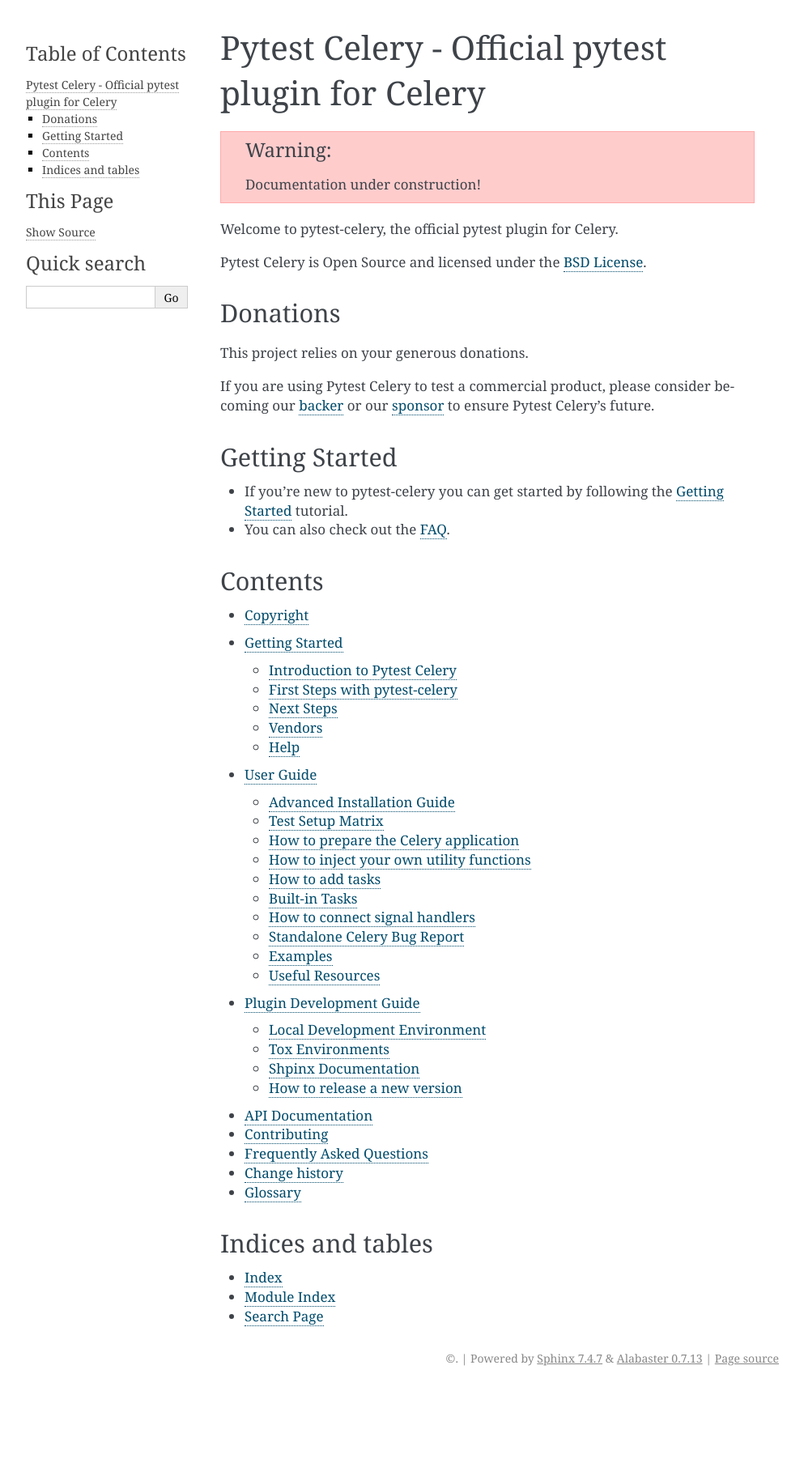
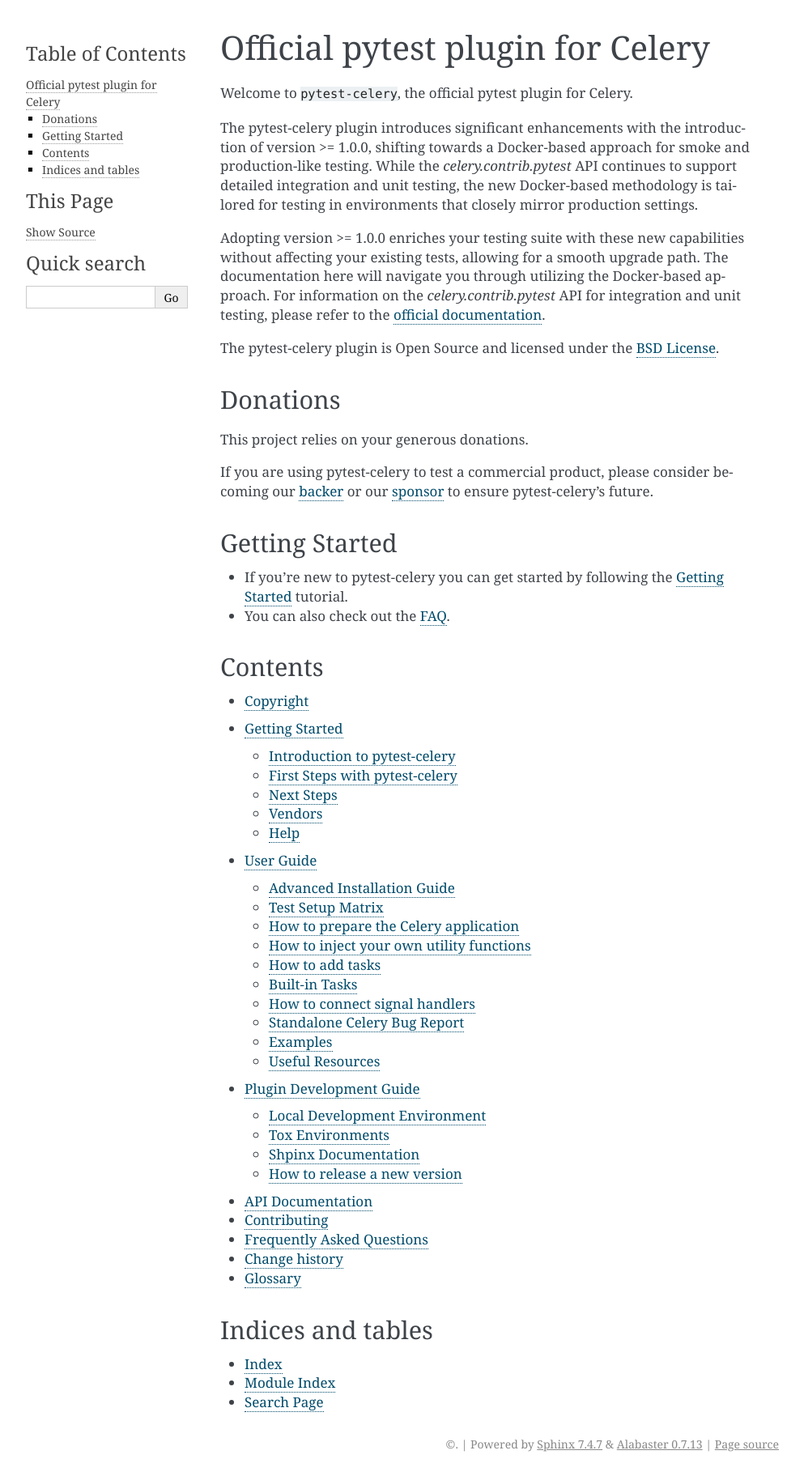
Before and after one commit to celery/pytest-celery, a Sphinx documentation site: the page built from docs/index.rst, in a window 1280 px wide. Shown: the whole page at 81% size, without its empty margins (148-1141 px from the left). Built offline with Sphinx 7.4.7, drawn with Linux system fonts in a browser that asks for light colours; cross-references to code outside the pages are shown as plain code; before the commit the page ends 1717 px from its top, so only the background shows below that.

Commit message:
Doc: Removed "Documentation under construction!" (#280)
* Doc: Removed "Documentation under construction!"

* Doc: Renamed "Pytest Celery" to "pytest-celery" all over

```diff
--- a/CONTRIBUTING.rst
+++ b/CONTRIBUTING.rst
@@ -41,7 +41,7 @@
 Your work will be used by other people, and you in turn will depend on the
 work of others. Any decision you take will affect users and colleagues, and
 we expect you to take those consequences into account when making decisions.
-Even if it's not obvious at the time, our contributions to Pytest Celery will
+Even if it's not obvious at the time, our contributions to pytest-celery will
 impact the work of others. For example, changes to code, infrastructure, policy,
 documentation and translations during a release may negatively impact others' work.
 
@@ -61,9 +61,9 @@
 Be collaborative
 ----------------
 
-Collaboration is central to Pytest Celery and to the larger free software community.
+Collaboration is central to pytest-celery and to the larger free software community.
 We should always be open to collaboration. Your work should be done
-transparently and patches from Pytest Celery should be given back to the community
+transparently and patches from pytest-celery should be given back to the community
 when they're made, not just when the distribution releases. If you wish
 to work on new code for existing upstream projects, at least keep those
 projects informed of your ideas and progress. It many not be possible to
--- a/CONTRIBUTORS.txt
+++ b/CONTRIBUTORS.txt
@@ -1,6 +1,6 @@
-The contributor proposes to grant a license for specific software (referred to as a "Contribution" or multiple "Contributions") to Pytest Celery. In turn, Pytest Celery agrees to accept these Contributions under the conditions outlined in the BSD open source license.
-The contributor acknowledges and consents to Pytest Celery having the irreversible and enduring right to produce and share copies of any Contribution.
-Additionally, Pytest Celery has the authority to generate and distribute collective works and derivative works based on any Contribution, all within the framework of the BSD License.
+The contributor proposes to grant a license for specific software (referred to as a "Contribution" or multiple "Contributions") to pytest-celery. In turn, pytest-celery agrees to accept these Contributions under the conditions outlined in the BSD open source license.
+The contributor acknowledges and consents to pytest-celery having the irreversible and enduring right to produce and share copies of any Contribution.
+Additionally, pytest-celery has the authority to generate and distribute collective works and derivative works based on any Contribution, all within the framework of the BSD License.
 
 Contributors
 ------------
--- a/docs/copyright.rst
+++ b/docs/copyright.rst
@@ -3,7 +3,7 @@
 Copyright
 =========
 
-*Pytest Celery User Manual*
+*pytest-celery User Manual*
 
 by Tomer Nosrati
 
@@ -23,7 +23,7 @@
 
 .. note::
 
-   While the *Pytest Celery* documentation is offered under the
+   While the *pytest-celery* documentation is offered under the
    Creative Commons *Attribution-ShareAlike 4.0 International* license,
-   the Pytest Celery *software* is offered under the
+   the pytest-celery *software* is offered under the
    `BSD License (3 Clause) <http://www.opensource.org/licenses/BSD-3-Clause>`_.
--- a/docs/index.rst
+++ b/docs/index.rst
@@ -1,14 +1,24 @@
-===================================================
- Pytest Celery - Official pytest plugin for Celery
-===================================================
+===================================
+ Official pytest plugin for Celery
+===================================
 
-.. warning::
+Welcome to :pypi:`pytest-celery <pytest-celery>`, the official pytest plugin for Celery.
 
-    Documentation under construction!
+The pytest-celery plugin introduces significant enhancements with the introduction of
+version >= 1.0.0, shifting towards a Docker-based approach for smoke and production-like testing.
+While the `celery.contrib.pytest` API continues to support detailed integration
+and unit testing, the new Docker-based methodology is tailored for testing in
+environments that closely mirror production settings.
 
-Welcome to pytest-celery, the official pytest plugin for Celery.
+Adopting version >= 1.0.0 enriches your testing suite with these new capabilities
+without affecting your existing tests, allowing for a smooth upgrade path.
+The documentation here will navigate you through utilizing the Docker-based approach.
+For information on the `celery.contrib.pytest` API for integration and unit testing,
+please refer to the `official documentation`_.
 
-Pytest Celery is Open Source and licensed under the `BSD License`_.
+.. _`official documentation`: https://docs.celeryproject.org/en/latest/userguide/testing.html
+
+The pytest-celery plugin is Open Source and licensed under the `BSD License`_.
 
 .. _`BSD License`: http://www.opensource.org/licenses/BSD-3-Clause
 
@@ -17,8 +27,8 @@
 
 This project relies on your generous donations.
 
-If you are using Pytest Celery to test a commercial product, please consider becoming
-our `backer`_ or our `sponsor`_ to ensure Pytest Celery's future.
+If you are using pytest-celery to test a commercial product, please consider becoming
+our `backer`_ or our `sponsor`_ to ensure pytest-celery's future.
 
 .. _`backer`: https://opencollective.com/celery
 .. _`sponsor`: https://opencollective.com/celery
```
Also changed, not shown: docs/getting-started/introduction.rst (+4 -4 lines), .github/ISSUE_TEMPLATE/Bug-Report.md.
